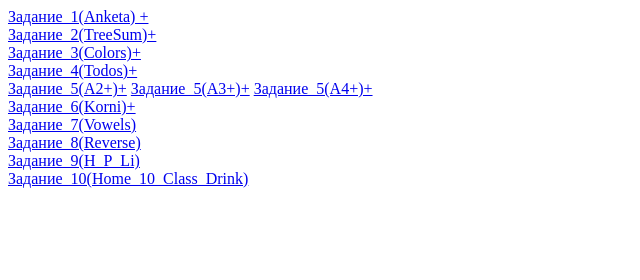
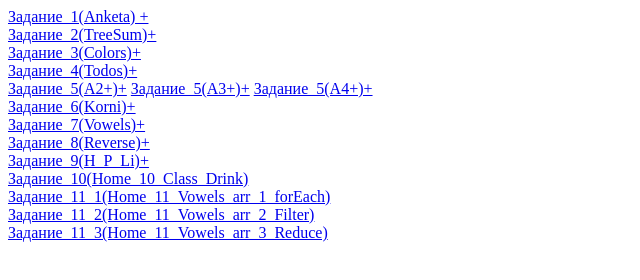
Before and after one commit to volchishka1/IT_Academy_Home_Task, a plain HTML site: page index.html in a window 1280 px wide. Shown: the whole page, without its empty margins (0-640 px from the left). Drawn offline with Linux system fonts and the light colour scheme.

Commit message:
Seventh Commit

```diff
--- a/index.html
+++ b/index.html
@@ -21,12 +21,18 @@
     <br>
     <a href="Home_6_Roots/index.html">Задание_6(Korni)+</a>
     <br>
-    <a href="Home_7_Vowels/index.html">Задание_7(Vowels)</a>
+    <a href="Home_7_Vowels/index.html">Задание_7(Vowels)+</a>
     <br>
-    <a href="Home_8_B2+_Reverse/index_B2+.html">Задание_8(Reverse)</a>
+    <a href="Home_8_B2+_Reverse/index_B2+.html">Задание_8(Reverse)+</a>
     <br>
-    <a href="Home_9_Add_set/index.html">Задание_9(H_P_Li)</a>
+    <a href="Home_9_Add_set/index.html">Задание_9(H_P_Li)+</a>
     <br>
     <a href="Home_10_Class_Drink/index.html">Задание_10(Home_10_Class_Drink)</a>
+    <br>
+    <a href="Home_11_Vowels_arr_forEach/index.html">Задание_11_1(Home_11_Vowels_arr_1_forEach)</a>
+    <br>
+    <a href="Home_11_Vowels_arr_Filter/index.html">Задание_11_2(Home_11_Vowels_arr_2_Filter)</a>
+    <br>
+    <a href="Home_11_Vowels_arr_Reduce/index.html">Задание_11_3(Home_11_Vowels_arr_3_Reduce)</a>
 </body>
 </html>
```
